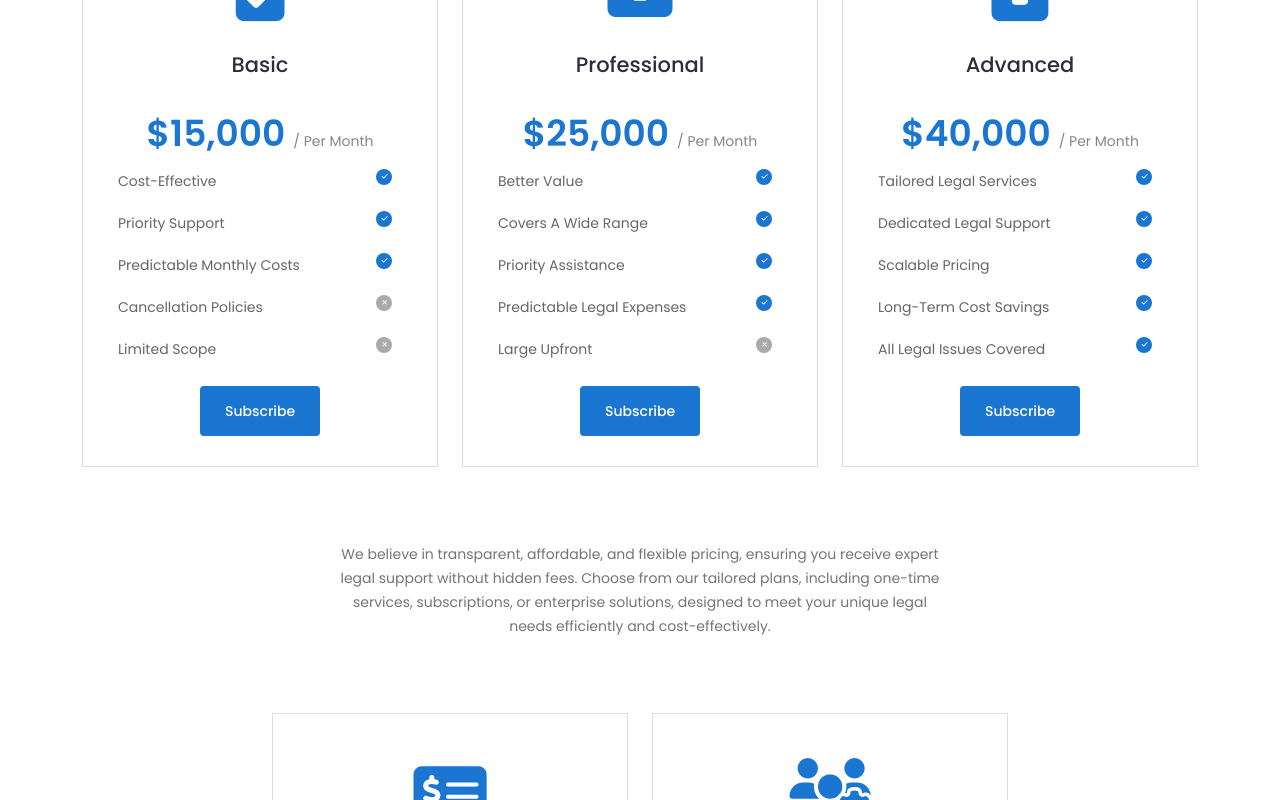
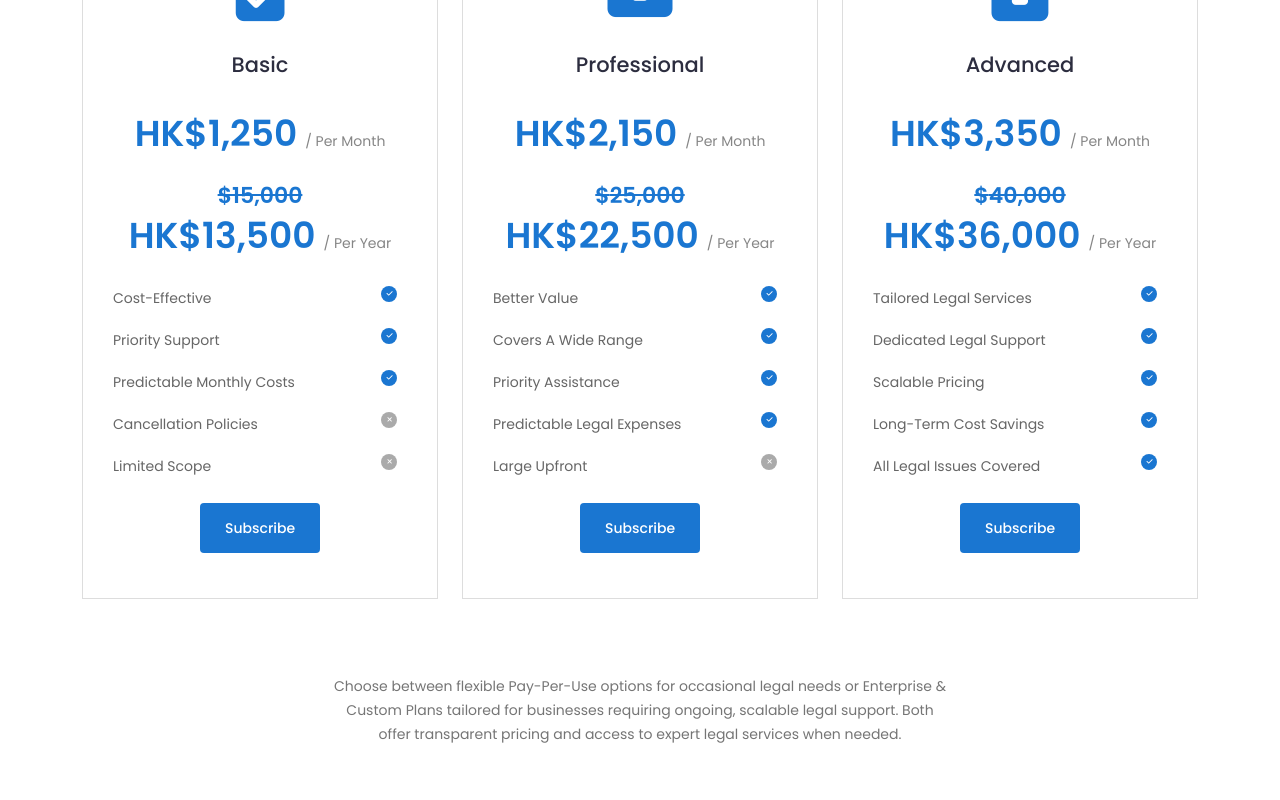
Before and after one commit to buhary98/ask_a_lawyer_website, a React (Create React App) app: page / in a window 1280 px wide. Shown: the part 9320-10120 px from the top of the page. Built offline with nearby package versions, Linux system fonts and the light colour scheme.

Commit message:
pricing component updated

```diff
--- a/src/components/price/PricingTable.css
+++ b/src/components/price/PricingTable.css
@@ -1,8 +1,8 @@
 /*=============================
 	Start Pricing Table CSS
 ===============================*/
+
 .pricing-table {
-    /* background: #f9f9f9; */
     position: relative;
 }
 
@@ -24,20 +24,19 @@
     position: relative;
     overflow: hidden;
     margin: 15px 0;
-    padding: 45px 35px 30px 35px;
+    padding: 45px 30px;
 }
 
-/* Table Head */
 .pricing-table .single-table .table-head {
     text-align: center;
 }
 
-.pricing-table .single-table .icon i {
+.pricing-table .single-table .table-head .icon i {
     font-size: 65px;
     color: #1a76d1;
 }
 
-.pricing-table .single-table .title {
+.pricing-table .single-table .table-head .title {
     font-size: 21px;
     color: #2C2D3F;
     margin-top: 30px;
@@ -45,13 +44,17 @@
     min-height: 55px;
 }
 
-.pricing-table .single-table .amount {
+.pricing-table .single-table .table-head .price .amount {
     font-size: 36px;
     font-weight: 600;
     color: #1a76d1;
 }
 
-.pricing-table .single-table .amount span {
+.pricing-table .single-table .table-head .price .amount:first-child {
+    padding-bottom: 15px;
+}
+
+.pricing-table .single-table .table-head .price .amount span {
     display: inline-block;
     font-size: 14px;
     font-weight: 400;
@@ -59,14 +62,28 @@
     margin-left: 8px;
 }
 
-/* Table List */
+.pricing-table .single-table .table-head .price .discount-amount {
+    font-size: 22px;
+    font-weight: 600;
+    color: #1a76d1;
+    text-decoration: line-through;
+}
+
+.pricing-table .single-table .table-head .price .discount-amount span {
+    display: inline-block;
+    font-size: 14px;
+    font-weight: 400;
+    color: #868686;
+    margin-left: 8px;
+}
+
 .pricing-table .single-table .table-list {
     padding: 10px 0;
     text-align: left;
     margin-top: 30px;
 }
 
-.pricing-table .table-list li {
+.pricing-table .single-table .table-list li {
     position: relative;
     color: #666;
     text-transform: capitalize;
@@ -74,15 +91,15 @@
     padding-right: 32px;
 }
 
-.pricing-table .table-list li:last-child {
+.pricing-table .single-table .table-list li:last-child {
     margin-bottom: 0px;
 }
 
-.pricing-table .table-list li.cross i {
+.pricing-table .single-table .table-list li.cross i {
     background: #aaaaaa;
 }
 
-.pricing-table .table-list i {
+.pricing-table .single-table .table-list i {
     font-size: 7px;
     text-align: center;
     margin-right: 10px;
@@ -98,29 +115,9 @@
     padding-left: 1px;
 }
 
-/* Table Bottom */
-.pricing-table .table-bottom {
+.pricing-table .single-table .table-bottom {
     margin-top: 25px;
 }
-
-/* .pricing-table .bton {
-    padding: 12px 25px;
-    width: 100%;
-    color: #fff;
-}
-
-.pricing-table .bton:before {
-    background: #2C2D3F;
-}
-
-.pricing-table .bton:hover {
-    color: #fff;
-}
-
-.pricing-table .bton i {
-    font-size: 16px;
-    margin-right: 10px;
-} */
 
 /*=============================
 	End Pricing Table CSS
--- a/src/components/price/PricingTable.jsx
+++ b/src/components/price/PricingTable.jsx
@@ -6,8 +6,11 @@ const PricingTable = () => {
   const pricingData1 = [
     {
       title: "Basic",
-      price: "$15,000",
-      per: "Per Month",
+      priceMonth: "1,250",
+      priceDiscount: "15,000",
+      priceYear: "13,500",
+      per1: "Per Month",
+      per2: "Per Year",
       icon: "fa-clipboard-check",
       link: "subscription",
       btn: "Subscribe",
@@ -20,8 +23,11 @@ const PricingTable = () => {
     },
     {
       title: "Professional",
-      price: "$25,000",
-      per: "Per Month",
+      priceMonth: "2,150",
+      priceDiscount: "25,000",
+      priceYear: "22,500",
+      per1: "Per Month",
+      per2: "Per Year",
       icon: "fa-briefcase",
       link: "subscription",
       btn: "Subscribe",
@@ -30,14 +36,16 @@ const PricingTable = () => {
         "Covers a wide range",
         "Priority assistance",
         "Predictable legal expenses",
-        // "Additional perks",
       ],
       excluded: ["Large upfront"],
     },
     {
       title: "Advanced",
-      price: "$40,000",
-      per: "Per Month",
+      priceMonth: "3,350",
+      priceDiscount: "40,000",
+      priceYear: "36,000",
+      per1: "Per Month",
+      per2: "Per Year",
       icon: "fa-unlock-alt",
       link: "subscription",
       btn: "Subscribe",
@@ -55,8 +63,6 @@ const PricingTable = () => {
   const pricingData2 = [
     {
       title: "Pay-Per-Use",
-      price: "$199",
-      per: "Per Visit",
       icon: "fa-money-check-alt",
       link: "appointment",
       btn: "Book Appointment",
@@ -69,8 +75,6 @@ const PricingTable = () => {
     },
     {
       title: "Enterprise & Custom Plans",
-      price: "$3999",
-      per: "Per Year",
       icon: "fa-users-cog",
       link: "contact",
       btn: "Contact Us",
@@ -84,6 +88,15 @@ const PricingTable = () => {
       excluded: [],
     },
   ];
+
+  const scrollToSection = (id) => {
+    const section = document.getElementById(id);
+    if (section) {
+      const offset = document.querySelector("header")?.offsetHeight + 80 || 100;
+      const top = section.offsetTop - offset;
+      window.scrollTo({ top, behavior: "smooth" });
+    }
+  };
 
   return (
     <section className="pricing-table section" id="pricing">
@@ -116,8 +129,20 @@ const PricingTable = () => {
                   <h4 className="title">{plan.title}</h4>
                   <div className="price">
                     <p className="amount">
-                      {plan.price}
-                      <span>/ {plan.per}</span>
+                      HK${plan.priceMonth}
+                      <span>/ {plan.per1}</span>
+                    </p>
+                  </div>
+                  <div className="price">
+                    <p className="discount-amount">
+                      ${plan.priceDiscount}
+                      {/* <span>10% discount</span> */}
+                    </p>
+                  </div>
+                  <div className="price">
+                    <p className="amount">
+                      HK${plan.priceYear}
+                      <span>/ {plan.per2}</span>
                     </p>
                   </div>
                 </div>
@@ -150,11 +175,11 @@ const PricingTable = () => {
           <div className="col-lg-12">
             <div className="section-content">
               <p>
-                We believe in transparent, affordable, and flexible pricing,
-                ensuring you receive expert legal support without hidden fees.
-                Choose from our tailored plans, including one-time services,
-                subscriptions, or enterprise solutions, designed to meet your
-                unique legal needs efficiently and cost-effectively.
+                Choose between flexible Pay-Per-Use options for occasional legal
+                needs or Enterprise & Custom Plans tailored for businesses
+                requiring ongoing, scalable legal support. Both offer
+                transparent pricing and access to expert legal services when
+                needed.
               </p>
             </div>
           </div>
@@ -187,9 +212,18 @@ const PricingTable = () => {
                   ))}
                 </ul>
                 <div className="table-bottom">
-                  <Link to={`/${plan.link}`} className="bton">
-                    {plan.btn}
-                  </Link>
+                  {plan.title === "Enterprise & Custom Plans" ? (
+                    <button
+                      className="bton"
+                      onClick={() => scrollToSection("contact")}
+                    >
+                      {plan.btn}
+                    </button>
+                  ) : (
+                    <Link to={`/${plan.link}`} className="bton">
+                      {plan.btn}
+                    </Link>
+                  )}
                 </div>
               </div>
             </div>
```
